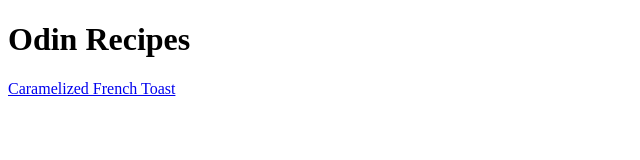
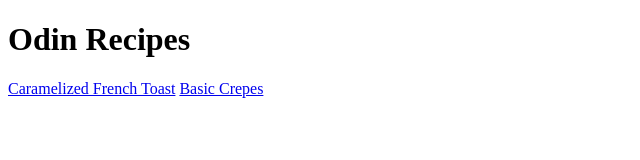
Before and after one commit to Gabby464/odin-recipes, a plain HTML site: page index.html in a window 1280 px wide. Shown: the whole page, without its empty margins (0-640 px from the left). Drawn offline with Linux system fonts and the light colour scheme.

Commit message:
Link the Basic Crepes recepe page to the homepage

```diff
--- a/index.html
+++ b/index.html
@@ -7,6 +7,7 @@
     <title>Document</title>
     <h1>Odin Recipes</h1>
     <a href="/recipes/CaramelizedFrenchToast.html">Caramelized French Toast</a>
+    <a href="/recipes/BasicCrepes.html">Basic Crepes</a>
 </head>
 <body>
 
```
